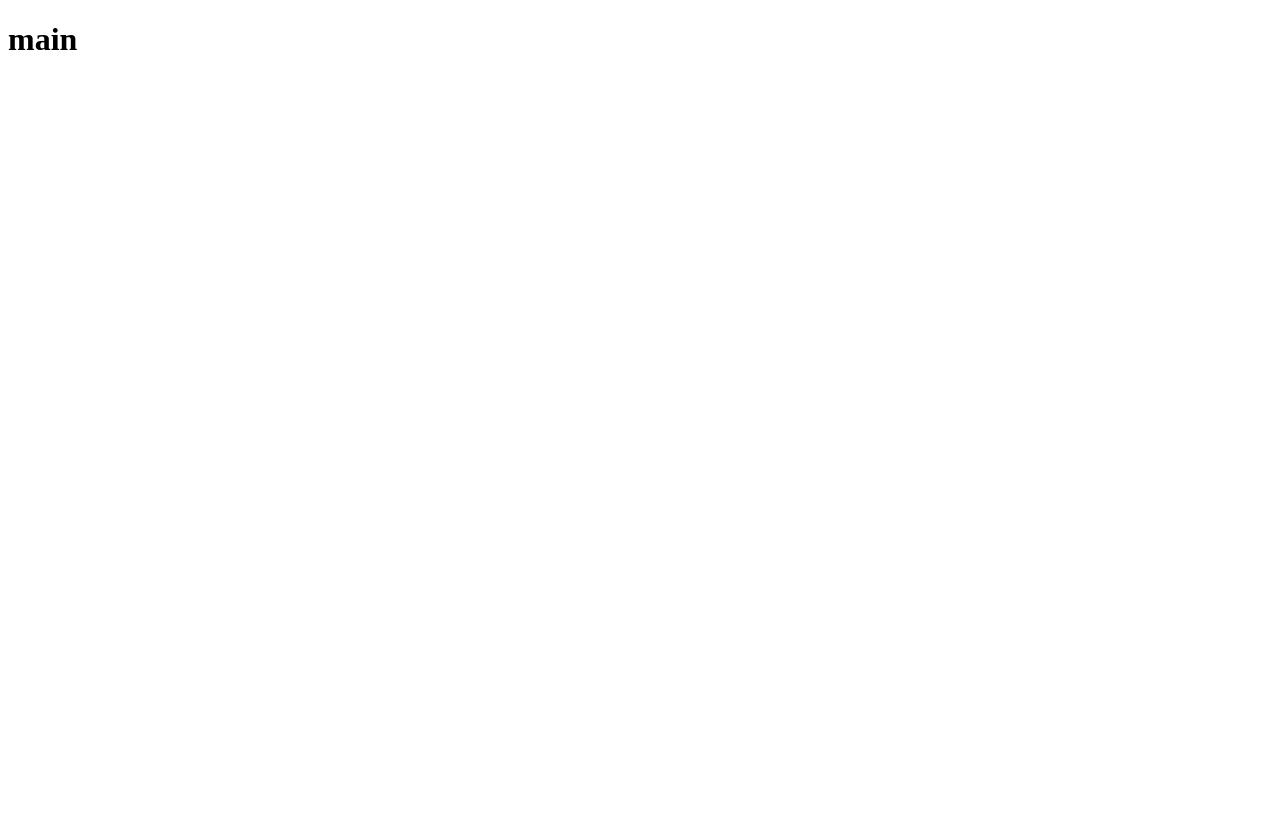
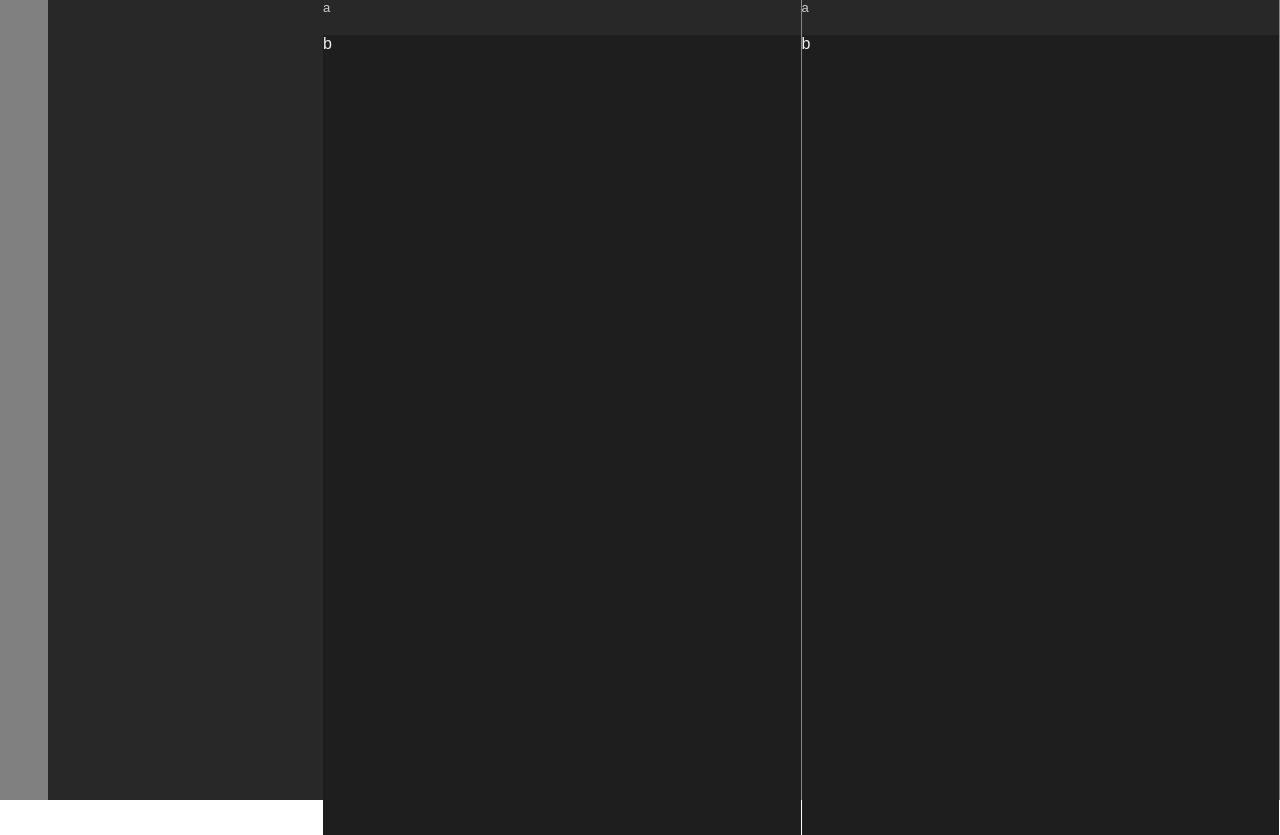
Before and after one commit to henriquediascampos/teste-electron, an Electron app: page src/main/view/main.html in a window 1280 px wide. Before the commit the page ends 800 px from the top, so only its background shows below. Drawn offline with Linux system fonts and the light colour scheme.

Commit message:
iniciado layout main

```diff
--- a/src/login/controller/login.js
+++ b/src/login/controller/login.js
@@ -11,8 +11,8 @@ class Login extends BasicWindow {
         width: 370,
         height: 600,
         show: false,
-        x: 2,
-        y: 2,
+        // x: 2,
+        // y: 2,
         // frame: false,
         webPreferences: {
           nodeIntegration: true,
@@ -23,7 +23,7 @@ class Login extends BasicWindow {
 
       setTimeout(() => {
         this.window.loadURL(path.join('file://', __dirname, '/../view/login.html'));
-    }, 2000);
+    }, 20);
 
     // this.window.webContents.openDevTools()
   }
--- /dev/null
+++ b/src/main/style/main.css
@@ -0,0 +1,21 @@
+#sidebar-tool {
+    width: 48px;
+}
+
+#sidebar-tool-expansive {
+    width: 275px;
+    font-size: small;
+}
+
+#topbar-tool {
+    height: 35px;
+    font-size: small;
+}
+
+#books-reader {
+    font-size: medium;
+}
+
+#view-book {
+    border-right: 1px inset rgb(50, 50, 50);
+}
--- a/src/main/view/main.html
+++ b/src/main/view/main.html
@@ -5,10 +5,32 @@
     <meta charset="UTF-8">
     <meta name="viewport" content="width=device-width, initial-scale=1.0">
     <title>Document</title>
+    <link rel="stylesheet" href="../../style/style.css">
+    <link rel="stylesheet" href="../style/main.css">
 </head>
 
-<body>
-    <h1 onclick="teste()">main</h1>
+<body class="flex">
+
+    <div id="view-container" class="flex max-all-size">
+
+        <div id="side-view" class="flex">
+            <div id="sidebar-tool" class="flex direction-column details-theme"></div>
+            <div id="sidebar-tool-expansive" class="flex direction-column contrast-theme"></div>
+        </div>
+
+        <div id="view-books" class="flex direction-row max-all-size">
+            <div id="view-book" class="max-all-size">
+                <div id="topbar-tool" class="flex direction-row contrast-theme">a</div>
+                <div id="books-reader" class="flex direction-column background-theme max-all-size">b</div>
+            </div>
+            <div id="view-book" class="max-all-size">
+                <div id="topbar-tool" class="flex direction-row contrast-theme">a</div>
+                <div id="books-reader" class="flex direction-column background-theme max-all-size">b</div>
+            </div>
+        </div>
+    </div>
+
+    <div id="footer" class="flex"></div>
 </body>
 <script>
     const { ipcRenderer } = require('electron');
--- a/src/start/routing.js
+++ b/src/start/routing.js
@@ -18,11 +18,13 @@ class Routing extends Singleton {
         this.splash = new Splash();
         this.main = new Main();
         this.login = new Login();
-        this.routeWindow(this.getLogin(), [this.getSplash()])
+        // this.routeWindow(this.getLogin(), [this.getSplash()])
+        this.routeWindow(this.getMain(), [this.getSplash()])
     }
 
     routeWindow(windowShow, windowHiden) {
         windowShow.show(windowHiden);
+        windowShow.maximize();
     }
 
     static getInstance() {
--- a/src/style.css
+++ /dev/null
@@ -1,14 +0,0 @@
-html, body {
-    height: 100%;
-    margin: 0;
-    padding: 0;
-}
-
-.flex {
-    display: flex;
-}
-
-.all-center {
-    justify-content: center;
-    align-items: center;
-}
--- /dev/null
+++ b/src/style/colors.css
@@ -0,0 +1,29 @@
+
+:root {
+    --dark-mode:rgb(30, 30, 30);
+}
+
+.background-theme {
+    /* background-color: var(--dark-mode) */
+    background-color: rgb(30, 30, 30);
+    font-family: Ubuntu,Droid Sans,sans-serif;
+    color: rgb(238, 238, 238);
+}
+
+.contrast-theme {
+    background-color: rgb(40, 40, 40);
+    font-family: Ubuntu,Droid Sans,sans-serif;
+    color: rgb(204, 204, 204);
+}
+
+.details-theme {
+    background-color: rgb(128, 128, 128);
+}
+
+.color-theme {
+    color: rgb(204, 204, 204);
+}
+
+.color1-theme {
+    color: rgb(235, 235, 235);
+}
--- /dev/null
+++ b/src/style/style.css
@@ -0,0 +1,37 @@
+@import url(./colors.css);
+
+html, body {
+    height: 100%;
+    margin: 0;
+    padding: 0;
+}
+
+.flex {
+    display: flex;
+}
+
+.all-center {
+    justify-content: center;
+    align-items: center;
+}
+
+.direction-row {
+    flex-direction: row;
+}
+
+.direction-column {
+    flex-direction: column;
+}
+
+.max-height {
+    height: 100%;
+}
+
+.max-width {
+    width: 100%;
+}
+
+.max-all-size {
+    height: 100%;
+    width: 100%;
+}
```
Also changed, not shown: src/abstract/BasicWindow.js (+14 -2 lines), src/login/view/login.html (+1 -1 lines), src/main/controller/main.js (+8 -3 lines), src/splash/view/splash.html (+1 -1 lines).
